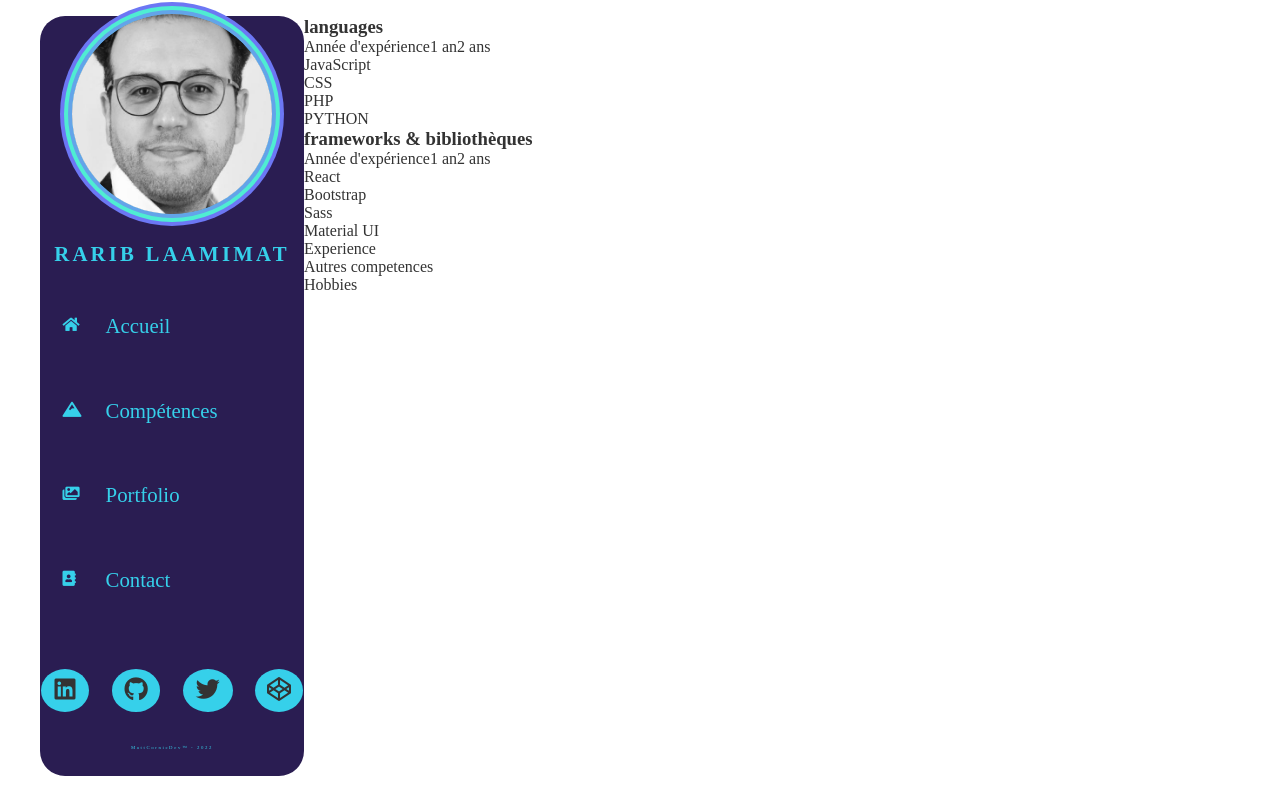
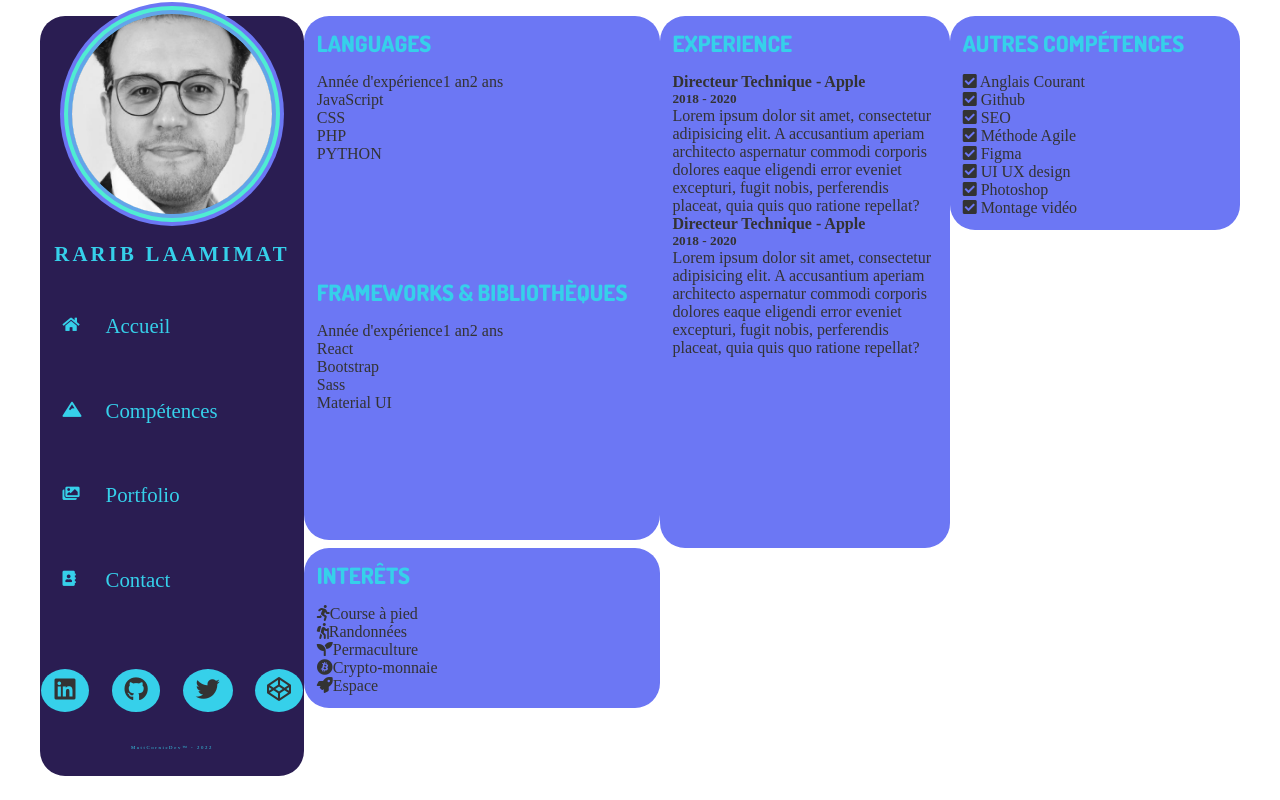
Before and after one commit to elodie-sz/CV-React, a React (Create React App) app: page /competences in a window 1280 px wide. Built offline with nearby package versions, Linux system fonts and the light colour scheme; a web font is replaced by a local one.

Commit message:
styles competences

```diff
--- a/src/components/Knowledges/Experience.js
+++ b/src/components/Knowledges/Experience.js
@@ -2,8 +2,22 @@ import React from 'react';
 
 const Experience = () => {
     return (
-        <div>
-            Experience
+        <div className="experience">
+            <h3>Experience</h3>
+            <div className="exp-1">
+                <h4>Directeur Technique - Apple</h4>
+                <h5>2018 - 2020</h5>
+                <p>Lorem ipsum dolor sit amet, consectetur adipisicing elit. A accusantium aperiam architecto aspernatur
+                    commodi corporis dolores eaque eligendi error eveniet excepturi, fugit nobis, perferendis placeat,
+                    quia quis quo ratione repellat?</p>
+            </div>
+            <div className="exp-2">
+                <h4>Directeur Technique - Apple</h4>
+                <h5>2018 - 2020</h5>
+                <p>Lorem ipsum dolor sit amet, consectetur adipisicing elit. A accusantium aperiam architecto aspernatur
+                    commodi corporis dolores eaque eligendi error eveniet excepturi, fugit nobis, perferendis placeat,
+                    quia quis quo ratione repellat?</p>
+            </div>
         </div>
     );
 };
--- a/src/components/Knowledges/Hobbies.js
+++ b/src/components/Knowledges/Hobbies.js
@@ -3,7 +3,16 @@ import React from 'react';
 const Hobbies = () => {
     return (
         <div>
-            Hobbies
+            <div className="hobbies">
+                <h3>Interêts</h3>
+                <ul>
+                    <li className="hobby"><i className="fas fa-running"></i><span>Course à pied</span></li>
+                    <li className="hobby"><i className="fas fa-hiking"></i><span>Randonnées</span></li>
+                    <li className="hobby"><i className="fas fa-seedling"></i><span>Permaculture</span></li>
+                    <li className="hobby"><i className="fab fa-bitcoin"></i><span>Crypto-monnaie</span></li>
+                    <li className="hobby"><i className="fas fa-rocket"></i><span>Espace</span></li>
+                </ul>
+            </div>
         </div>
     );
 };
--- a/src/components/Knowledges/OtherSkills.js
+++ b/src/components/Knowledges/OtherSkills.js
@@ -3,7 +3,23 @@ import React from 'react';
 const OtherSkills = () => {
     return (
         <div>
-            Autres competences
+            <div className="otherSkills">
+                <h3>Autres compétences</h3>
+                <div className="list">
+                    <ul>
+                        <li><i className="fas fa-check-square"></i> Anglais Courant</li>
+                        <li><i className="fas fa-check-square"></i> Github</li>
+                        <li><i className="fas fa-check-square"></i> SEO</li>
+                        <li><i className="fas fa-check-square"></i> Méthode Agile</li>
+                    </ul>
+                    <ul>
+                        <li><i className="fas fa-check-square"></i> Figma</li>
+                        <li><i className="fas fa-check-square"></i> UI UX design</li>
+                        <li><i className="fas fa-check-square"></i> Photoshop</li>
+                        <li><i className="fas fa-check-square"></i> Montage vidéo</li>
+                    </ul>
+                </div>
+            </div>
         </div>
     );
 };
--- a/src/styles/pages/_knowledges.scss
+++ b/src/styles/pages/_knowledges.scss
@@ -0,0 +1,42 @@
+.knowledges {
+  .KnowledgesContent {
+    min-height: $minHeight;
+    width: 100%;
+    position: relative;
+    overflow: hidden;
+    display: grid;
+    grid-template-columns: 38% 1fr 1fr;
+    grid-template-rows: 70% 30%;
+    grid-template-areas:
+      "L E E"
+      "O O C";
+
+    .languagesFrameworks, .experience, .otherSkills, .hobbies {
+      background: $color-2;
+      border-radius: $borderRadius;
+      padding: .8rem;
+    }
+    h3 {
+      font-size: 1.4rem;
+      margin-bottom: 1rem;
+      font-family: $font-2;
+      color: $color-5;
+      text-transform: uppercase;
+    }
+    .languagesFrameworks{
+      grid-area: L;
+      margin-bottom: .5rem;
+      display: grid;
+      grid-template-columns: 1fr;
+      grid-template-rows: 1fr 1fr;
+      grid-template-areas:
+      "L"
+      "F";
+
+      .languageDisplay {
+        grid-area: L;
+      }
+    }
+  }
+
+}
```
